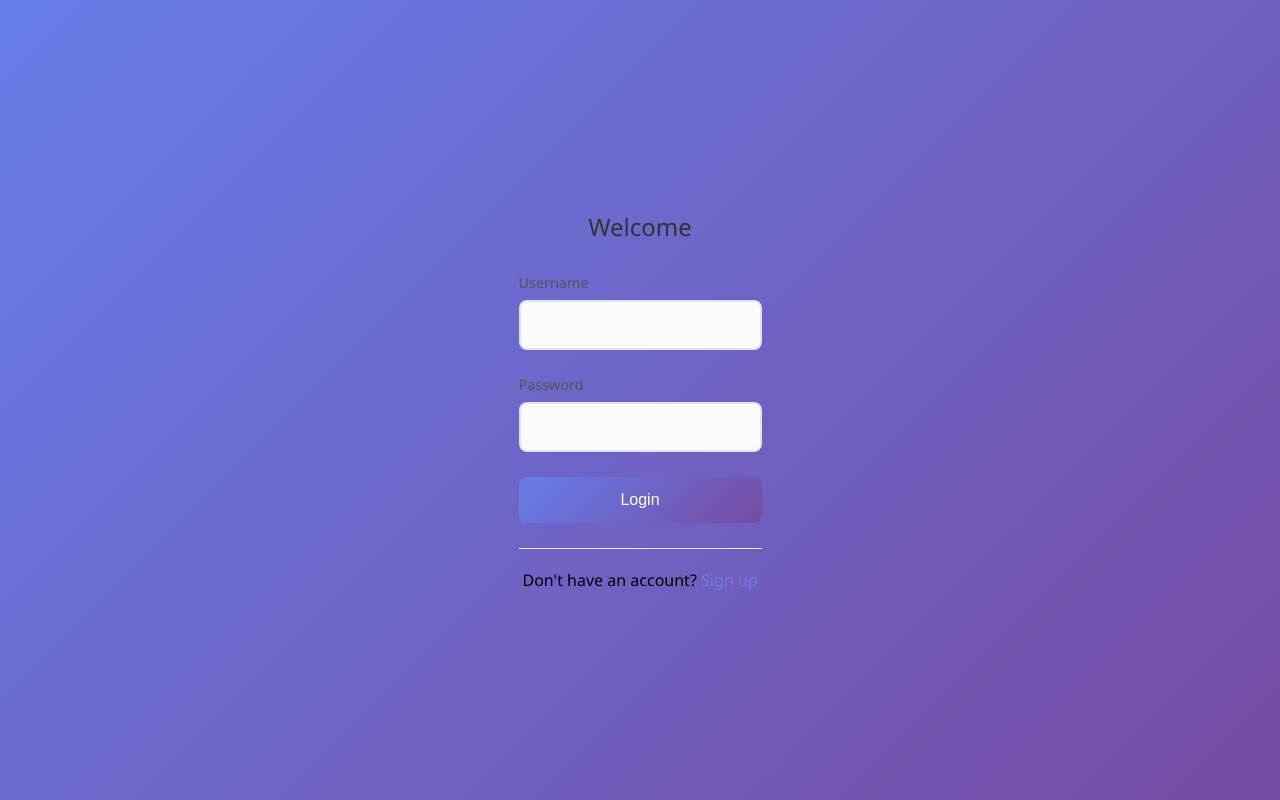
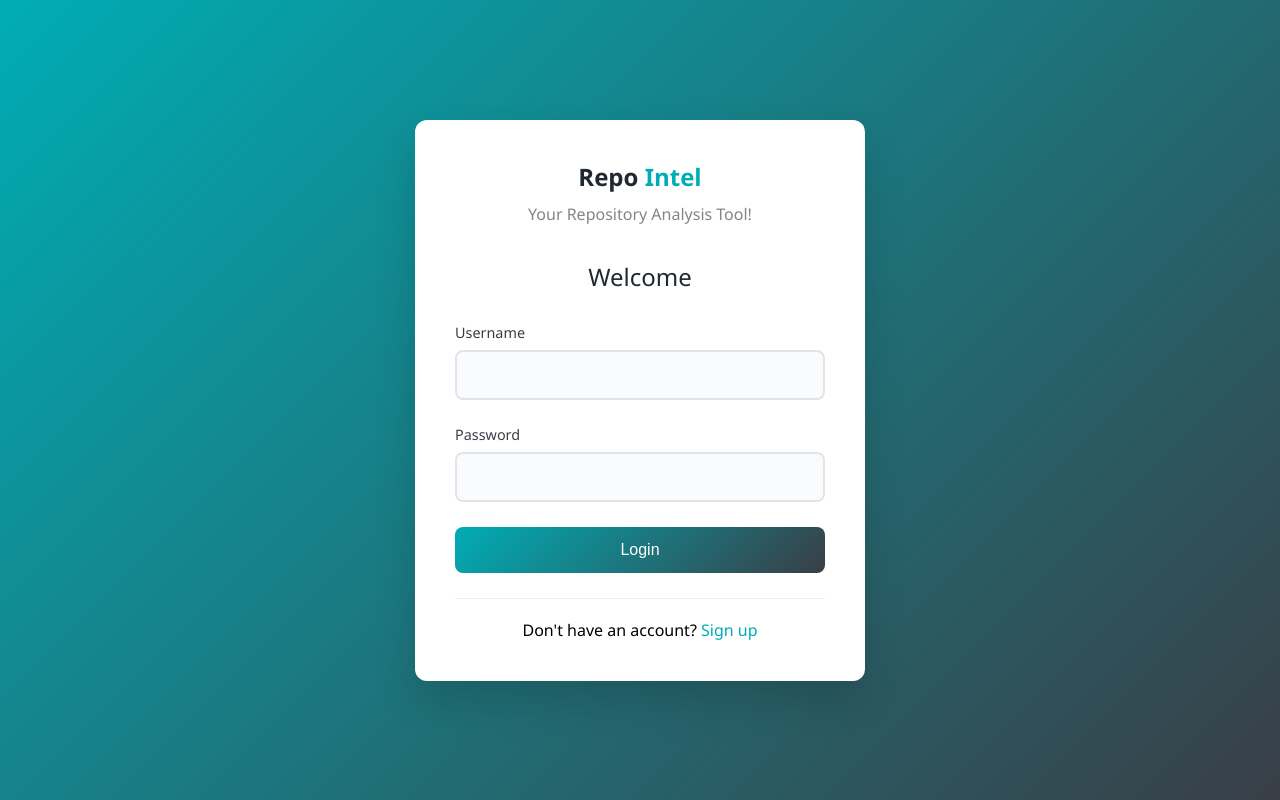
Before and after one commit to elcalzalt/repo-intel, a Flask app: page /login in a window 1280 px wide. Run offline with Flask 3, Linux system fonts and the light colour scheme.

Commit message:
New login/registration forms

```diff
--- /dev/null
+++ b/static/css/auth.css
@@ -0,0 +1,323 @@
+/* Reset and Base Styles */
+* {
+    margin: 0;
+    padding: 0;
+    box-sizing: border-box;
+}
+
+body {
+    font-family: 'Segoe UI', Tahoma, Geneva, Verdana, sans-serif !important;
+    background: linear-gradient(135deg, #00adb5 0%, #393e46 100%) !important;
+    min-height: 100vh;
+    display: flex;
+    align-items: center;
+    justify-content: center;
+    padding: 20px;
+}
+
+.container {
+    width: 100%;
+    max-width: 450px;
+}
+
+.auth-container {
+    background: white;
+    border-radius: 12px;
+    box-shadow: 0 20px 40px rgba(0, 0, 0, 0.15);
+    padding: 40px;
+    text-align: center;
+    backdrop-filter: blur(10px);
+}
+
+/* Header Styles */
+.auth-header {
+    margin-bottom: 35px;
+}
+
+.auth-header h1 {
+    color: #222831;
+    font-size: 1.5rem;
+    margin-bottom: 10px;
+    font-weight: 600;
+}
+
+.auth-header h1 span {
+    color: #00adb5;
+}
+
+.auth-header p {
+    color: #666;
+    font-size: 1rem;
+    opacity: 0.8;
+}
+
+/* Form Styles */
+.auth-form {
+    text-align: left;
+}
+
+.auth-form h2 {
+    color: #222831;
+    margin-bottom: 30px;
+    text-align: center;
+    font-size: 1.5rem;
+    font-weight: 500;
+}
+
+.form-group {
+    margin-bottom: 25px;
+}
+
+.form-group label {
+    display: block;
+    margin-bottom: 8px;
+    color: #393e46;
+    font-weight: 500;
+    font-size: 0.9rem;
+}
+
+.form-group input {
+    width: 100%;
+    padding: 14px 16px;
+    border: 2px solid #e1e5e9;
+    border-radius: 8px;
+    font-size: 16px;
+    transition: all 0.3s ease;
+    background-color: #fafbfc;
+}
+
+.form-group input:focus {
+    outline: none;
+    border-color: #00adb5;
+    background-color: white;
+    box-shadow: 0 0 0 3px rgba(0, 173, 181, 0.1);
+}
+
+.form-group input.error {
+    border-color: #e74c3c;
+    background-color: #fef5f5;
+}
+
+.form-group input.success {
+    border-color: #27ae60;
+    background-color: #f0fff4;
+}
+
+.form-text {
+    color: #999;
+    font-size: 0.8rem;
+    margin-top: 5px;
+    display: block;
+}
+
+.error-message {
+    color: #e74c3c;
+    font-size: 0.8rem;
+    margin-top: 5px;
+    display: block;
+    min-height: 18px;
+}
+
+/* Button Styles */
+.btn {
+    width: 100%;
+    padding: 14px 20px;
+    border: none;
+    border-radius: 8px;
+    font-size: 16px;
+    font-weight: 500;
+    cursor: pointer;
+    transition: all 0.3s ease;
+    position: relative;
+    overflow: hidden;
+}
+
+.btn-primary {
+    background: linear-gradient(135deg, #00adb5 0%, #393e46 100%);
+    color: white;
+}
+
+.btn-primary:hover:not(:disabled) {
+    transform: translateY(-2px);
+    box-shadow: 0 10px 20px rgba(0, 173, 181, 0.3);
+}
+
+.btn-primary:active {
+    transform: translateY(0);
+}
+
+.btn-primary:disabled {
+    background: #ccc;
+    cursor: not-allowed;
+    transform: none;
+    box-shadow: none;
+}
+
+.btn-spinner {
+    animation: spin 1s linear infinite;
+    display: inline-block;
+}
+
+@keyframes spin {
+    0% { transform: rotate(0deg); }
+    100% { transform: rotate(360deg); }
+}
+
+/* Form Footer */
+.form-footer {
+    text-align: center;
+    margin-top: 25px;
+    padding-top: 20px;
+    border-top: 1px solid #eee;
+}
+
+.form-footer a {
+    color: #00adb5;
+    text-decoration: none;
+    font-weight: 500;
+    transition: color 0.3s ease;
+}
+
+.form-footer a:hover {
+    color: #007f8f;
+    text-decoration: underline;
+}
+
+/* Message Container */
+.message-container {
+    margin-top: 20px;
+    padding: 15px 20px;
+    border-radius: 8px;
+    text-align: center;
+    animation: slideIn 0.3s ease;
+}
+
+@keyframes slideIn {
+    from {
+        opacity: 0;
+        transform: translateY(-10px);
+    }
+    to {
+        opacity: 1;
+        transform: translateY(0);
+    }
+}
+
+.message {
+    margin: 0;
+    font-weight: 500;
+}
+
+.message-container.success {
+    background-color: #d4edda;
+    border: 1px solid #c3e6cb;
+    color: #155724;
+}
+
+.message-container.error {
+    background-color: #f8d7da;
+    border: 1px solid #f5c6cb;
+    color: #721c24;
+}
+
+.message-container.info {
+    background-color: #e6f9fa;
+    border: 1px solid #b3f0f2;
+    color: #006b73;
+}
+
+/* Utility Classes */
+.hidden {
+    display: none;
+}
+
+.text-center {
+    text-align: center;
+}
+
+/* Loading State */
+.loading {
+    pointer-events: none;
+    opacity: 0.7;
+}
+
+/* Form Animations */
+.auth-form {
+    animation: fadeIn 0.5s ease;
+}
+
+@keyframes fadeIn {
+    from {
+        opacity: 0;
+        transform: translateY(20px);
+    }
+    to {
+        opacity: 1;
+        transform: translateY(0);
+    }
+}
+
+/* Responsive Design */
+@media (max-width: 480px) {
+    body {
+        padding: 10px;
+    }
+
+    .auth-container {
+        padding: 30px 25px;
+    }
+
+    .auth-header h1 {
+        font-size: 1.8rem;
+    }
+
+    .form-group input {
+        padding: 12px 14px;
+    }
+
+    .btn {
+        padding: 12px 18px;
+    }
+}
+
+@media (max-width: 320px) {
+    .auth-container {
+        padding: 25px 20px;
+    }
+
+    .auth-header h1 {
+        font-size: 1.5rem;
+    }
+}
+
+/* Focus Styles for Accessibility */
+.btn:focus,
+input:focus,
+a:focus {
+    outline: 2px solid #00adb5;
+    outline-offset: 2px;
+}
+
+/* Custom Checkbox/Radio Styles (if needed later) */
+.form-check {
+    display: flex;
+    align-items: center;
+    margin: 15px 0;
+}
+
+.form-check input {
+    width: auto;
+    margin-right: 10px;
+}
+
+/* Print Styles */
+@media print {
+    .auth-container {
+        box-shadow: none;
+        background: white;
+    }
+
+    .btn {
+        display: none;
+    }
+}
--- a/templates/login.html
+++ b/templates/login.html
@@ -1,7 +1,22 @@
-{% block extra_css %}
-<link rel="stylesheet" href="../static/css/styles.css">
-{% endblock %}
-{% block content %}
+<!DOCTYPE html>
+<html lang="en">
+
+<head>
+    <meta charset="UTF-8">
+    <meta name="viewport" content="width=device-width, initial-scale=1.0">
+    <title>Repo Intel | Login</title>
+    <link rel="stylesheet" href="{{ url_for('static', filename='css/auth.css') }}">
+</head>
+
+<body>
+    <div class="container">
+        <div class="auth-container">
+            <div class="auth-header">
+                <h1>Repo <span>Intel</span></h1>
+                <p>Your Repository Analysis Tool!</p>
+            </div>
+
+            <!-- Flash messages -->
             {% with messages = get_flashed_messages() %}
             {% if messages %}
             <div class="flash-messages">
@@ -28,22 +43,23 @@
         <div class="form-group">
             <button type="submit" class="btn btn-primary" id="login-btn">
                 <span class="btn-text">Login</span>
+                <span class="btn-spinner hidden">⟳</span>
             </button>
         </div>
 
         <div class="form-footer">
-            <p>Don't have an account? <a href="/register" id="show-signup">Sign up</a></p>
+            <p>Don't have an account? <a href="/register">Sign up</a></p>
         </div>
     </form>
 </div>
 
-<!-- Optional JS Message Container (unused if server-side flash used) -->
+            <!-- End of Login Form -->
             <div id="message-container" class="message-container hidden">
                 <div id="message" class="message"></div>
             </div>
         </div>
     </div>
-{% endblock %}
-{% block extra_js %}
-<script defer src="../static/js/auth.js"></script>
-{% endblock %}
+    <script defer src="{{ url_for('static', filename='js/auth.js') }}"></script>
+</body>
+
+</html>
```
Also changed, not shown: templates/register.html (+26 -15 lines). Lines whose indentation alone changed are shown as unchanged.
